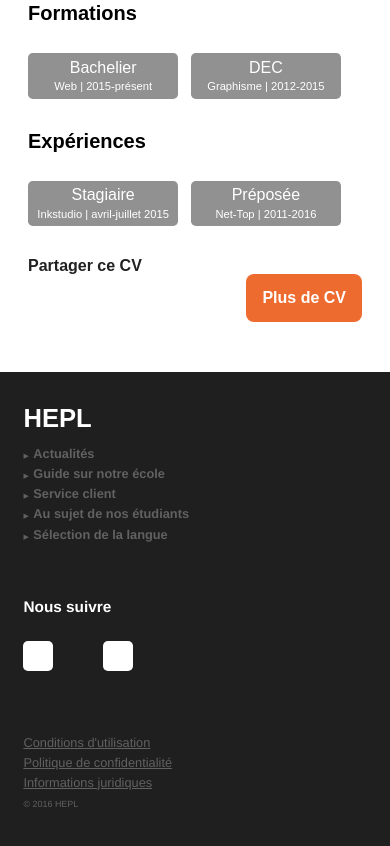
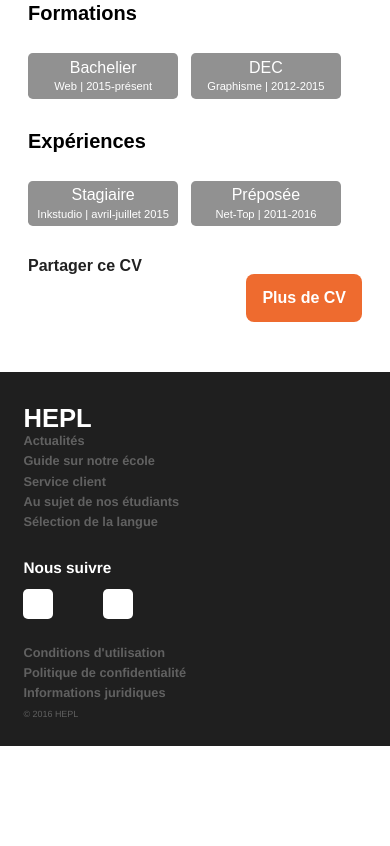
Before and after one commit to stephecloutier/cv, a website: page index.html in a window 390 px wide. Shown: the part 1552-2398 px from the top of the page. After the commit the page ends 2298 px from the top, so only its background shows below. Drawn offline with nearby package versions, Linux system fonts and the light colour scheme; files that its build step writes are made by us from their sources; a web font is replaced by a local one.

Commit message:
Changed spacings in footer

```diff
--- a/src/sass/objects/_footer.scss
+++ b/src/sass/objects/_footer.scss
@@ -1,7 +1,7 @@
 footer {
     background-color: #1f1f1f;
     width: 100%;
-    padding: 2em 0;
+    padding-top: 2em;
 }
 
 footer::after {
@@ -25,10 +25,6 @@ footer div.footerWrap {
     padding-left: 5%;
 }
 
-.footerWrap div ul {
-    margin-top: 1em;
-}
-
 footer div.liens {
     float: left;
 }
@@ -40,23 +36,13 @@ footer div.liens span {
     font-weight: 600;
 }
 
-footer div.liens li {
+footer div.liens li, .conditions a {
     font-weight: bold;
     margin-bottom: 0.4em;
+    transition: 0.25s ease-in-out;
 }
 
-footer div.liens li::before {
-    content: "▶";
-    font-size: 0.5em;
-    color: #616161;
-    margin-right: 5px;
-}
-
-footer div.liens li:hover {
-    color: white;
-}
-
-footer div.liens li:hover::before {
+footer div.liens li:hover, .conditions a:hover {
     color: white;
 }
 
@@ -103,7 +89,10 @@ footer div.follow li:nth-child(3) a {
 
 footer div.conditions li {
     margin-bottom: 0.4em;
-    text-decoration: underline;
+}
+
+.conditions ul {
+    margin: 0;
 }
 
 footer div.conditions small {
--- a/src/sass/trumps/_responsive.scss
+++ b/src/sass/trumps/_responsive.scss
@@ -205,13 +205,15 @@
     footer .footerWrap {
         width: 95%;
         display: flex;
+        flex-direction: row;
         justify-content: space-between;
         flex-wrap: wrap;
         align-items: flex-start;
         div {
-            padding-left: 2em;
             float: none;
+            padding: 0 0 2em 0;
             width: 30%;
+            min-width: 190px;
             &:first-child {
                 padding-left: 0;
             }
@@ -308,27 +310,23 @@
     }
 }
 
-@media screen and (max-width: 650px) {
-    footer .footerWrap {
-        display: flex;
-        flex-direction: column;
-        justify-content: flex-start;
-        width: 100%;
-    }
-
-    footer .footerWrap div {
-        padding: 2em 0;
-        width: 100%;
-    }
-
-    footer .footerWrap div:first-child {
-        padding-top: 0;
-    }
-
-    footer .footerWrap div:last-child {
-        border: none;
-    }
-}
+// @media screen and (max-width: 650px) {
+//     footer .footerWrap {
+//         display: flex;
+//         flex-direction: column;
+//         justify-content: flex-start;
+//         width: 100%;
+//     }
+//
+//     footer .footerWrap div {
+//         padding: 2em 0;
+//         width: 100%;
+//     }
+//
+//     footer .footerWrap div:first-child {
+//         padding-top: 0;
+//     }
+// }
 
 @media screen and (max-width: 460px) {
     nav#navetud a {
```
